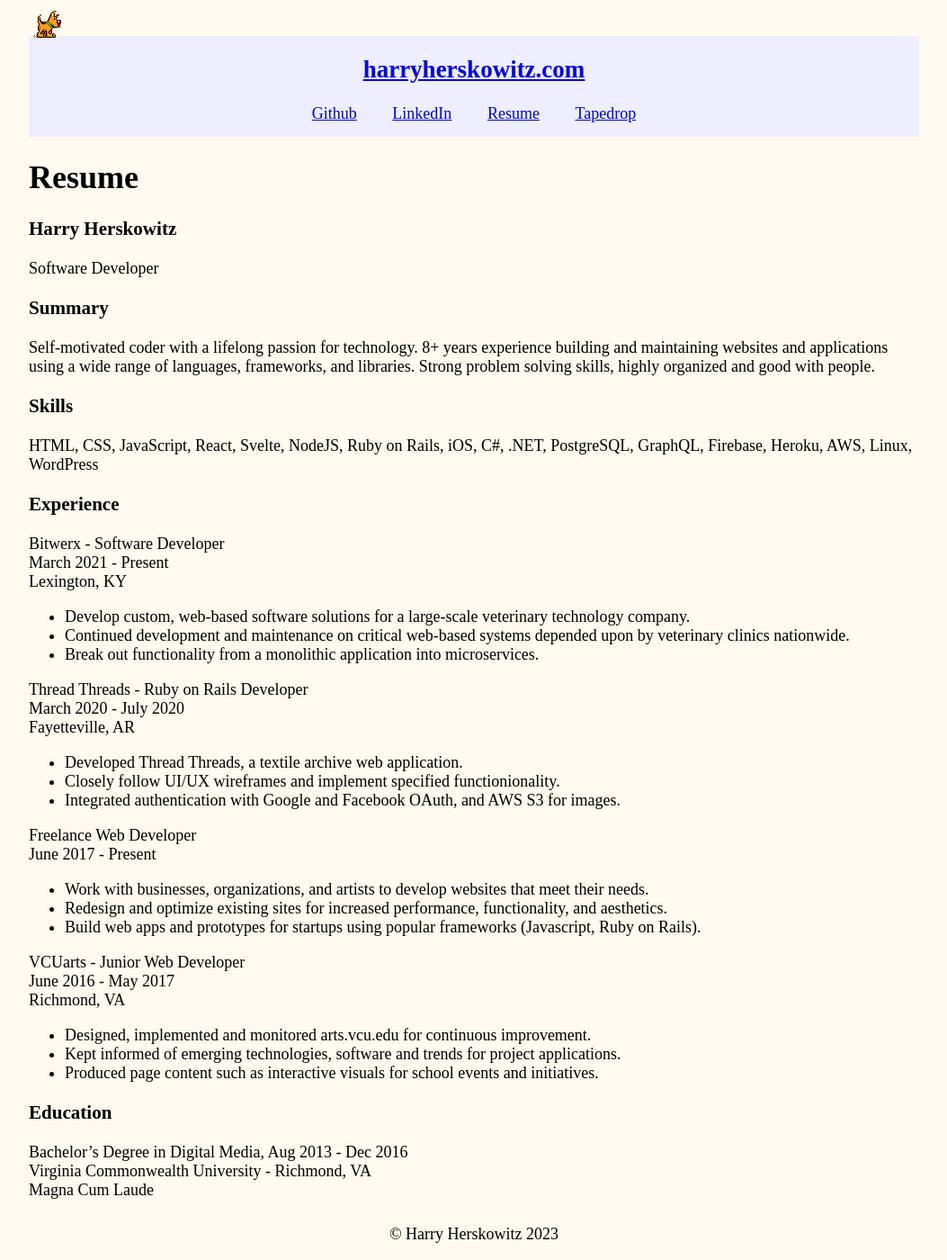
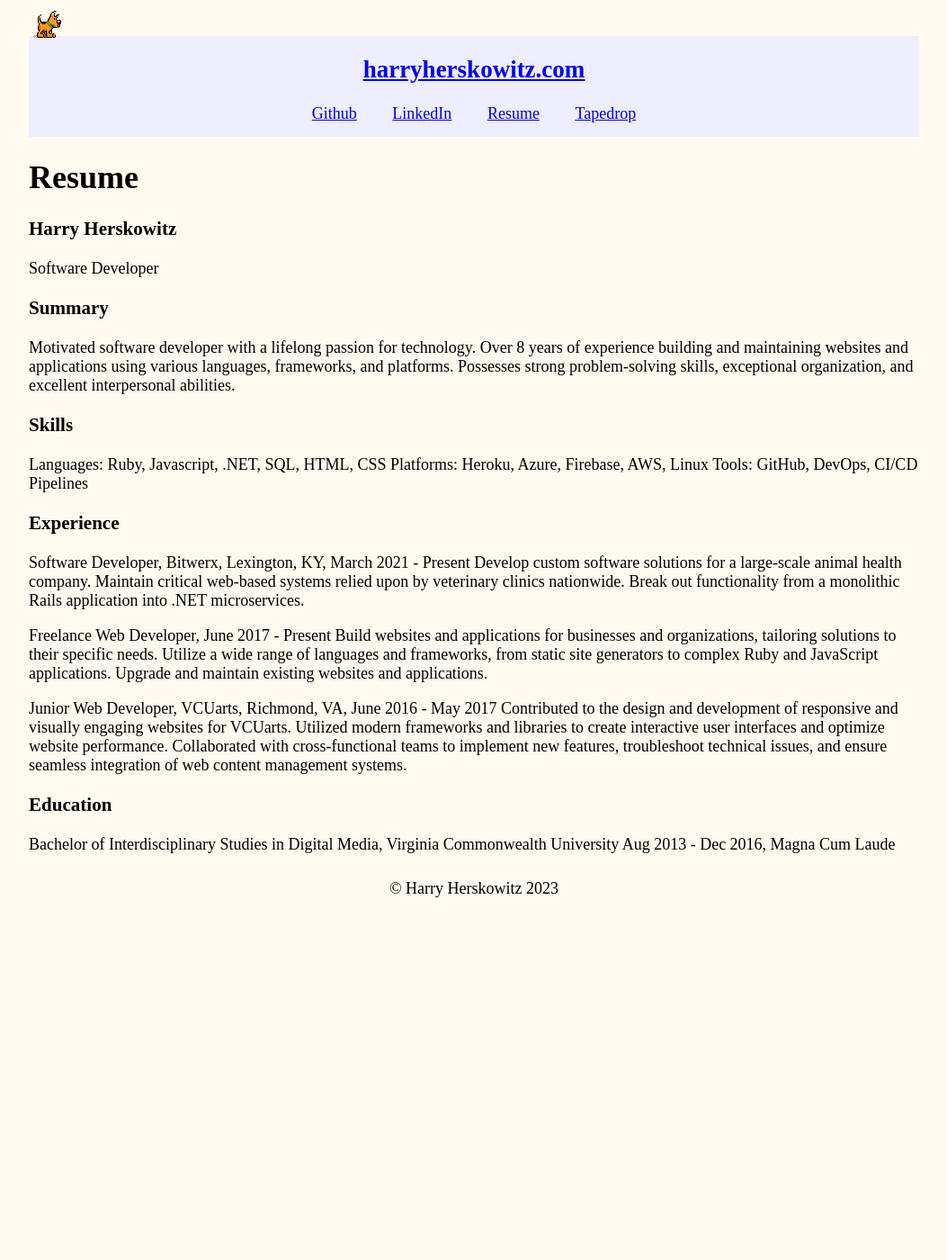
Before and after one commit to harry-herskowitz/my-blog, a Jekyll site: the page built from resume.md, in a window 1280 px wide. Shown: the whole page at 90% size, without its empty margins (113-1166 px from the left). Built offline with Jekyll 4.4.1, drawn with Linux system fonts in a browser that asks for light colours; after the commit the page ends 1016 px from its top, so only the background shows below that.

Commit message:
Update resume.md

```diff
--- a/resume.md
+++ b/resume.md
@@ -8,48 +8,29 @@ title: Resume
 Software Developer
 
 ### Summary
-
-Self-motivated coder with a lifelong passion for technology. 8+ years experience building and maintaining websites and applications using a wide range of languages, frameworks, and libraries. Strong problem solving skills, highly organized and good with people.
+Motivated software developer with a lifelong passion for technology. Over 8 years of experience building and maintaining websites and applications using various languages, frameworks, and platforms. Possesses strong problem-solving skills, exceptional organization, and excellent interpersonal abilities.
 
 ### Skills
-
-HTML, CSS, JavaScript, React, Svelte, NodeJS, Ruby on Rails, iOS, C#, .NET, PostgreSQL, GraphQL, Firebase, Heroku, AWS, Linux, WordPress
+Languages: Ruby, Javascript, .NET, SQL, HTML, CSS
+Platforms: Heroku, Azure, Firebase, AWS, Linux
+Tools: GitHub, DevOps, CI/CD Pipelines
 
 ### Experience
+Software Developer, Bitwerx, Lexington, KY, March 2021 - Present
+Develop custom software solutions for a large-scale animal health company.
+Maintain critical web-based systems relied upon by veterinary clinics nationwide.
+Break out functionality from a monolithic Rails application into .NET microservices.
 
-Bitwerx - Software Developer\
-March 2021 - Present\
-Lexington, KY
+Freelance Web Developer, June 2017 - Present
+Build websites and applications for businesses and organizations, tailoring solutions to their specific needs.
+Utilize a wide range of languages and frameworks, from static site generators to complex Ruby and JavaScript applications.
+Upgrade and maintain existing websites and applications.
 
-- Develop custom, web-based software solutions for a large-scale veterinary technology company.
-- Continued development and maintenance on critical web-based systems depended upon by veterinary clinics nationwide.
-- Break out functionality from a monolithic application into microservices.
-
-Thread Threads - Ruby on Rails Developer\
-March 2020 - July 2020\
-Fayetteville, AR
-
-- Developed Thread Threads, a textile archive web application.
-- Closely follow UI/UX wireframes and implement specified functionionality.
-- Integrated authentication with Google and Facebook OAuth, and AWS S3 for images.
-
-Freelance Web Developer\
-June 2017 - Present
-
-- Work with businesses, organizations, and artists to develop websites that meet their needs.
-- Redesign and optimize existing sites for increased performance, functionality, and aesthetics.
-- Build web apps and prototypes for startups using popular frameworks (Javascript, Ruby on Rails).
-
-VCUarts - Junior Web Developer\
-June 2016 - May 2017\
-Richmond, VA
-
-- Designed, implemented and monitored arts.vcu.edu for continuous improvement.
-- Kept informed of emerging technologies, software and trends for project applications.
-- Produced page content such as interactive visuals for school events and initiatives.
+Junior Web Developer, VCUarts, Richmond, VA, June 2016 - May 2017
+Contributed to the design and development of responsive and visually engaging websites for VCUarts.
+Utilized modern frameworks and libraries to create interactive user interfaces and optimize website performance.
+Collaborated with cross-functional teams to implement new features, troubleshoot technical issues, and ensure seamless integration of web content management systems.
 
 ### Education
-
-Bachelor’s Degree in Digital Media, Aug 2013 - Dec 2016\
-Virginia Commonwealth University - Richmond, VA\
-Magna Cum Laude
+Bachelor of Interdisciplinary Studies in Digital Media, Virginia Commonwealth University
+Aug 2013 - Dec 2016, Magna Cum Laude
```
